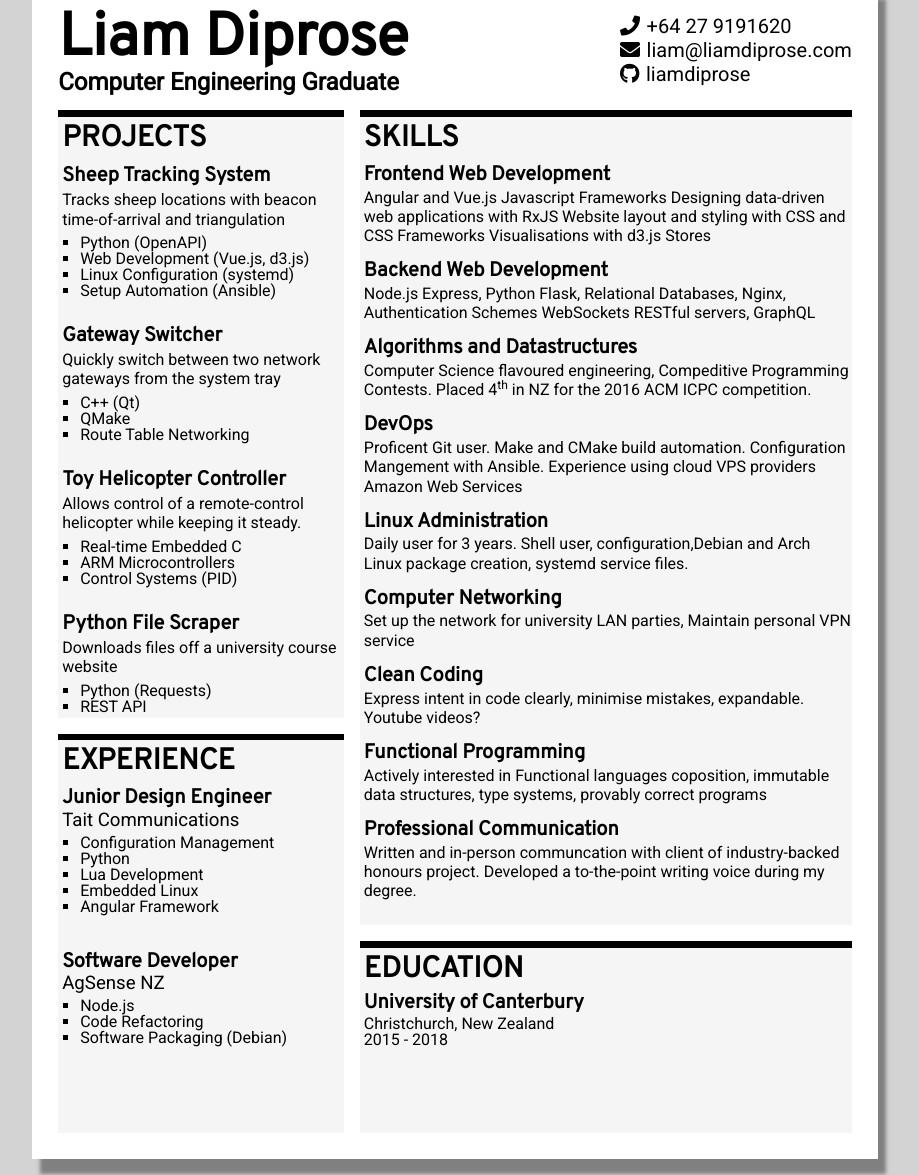
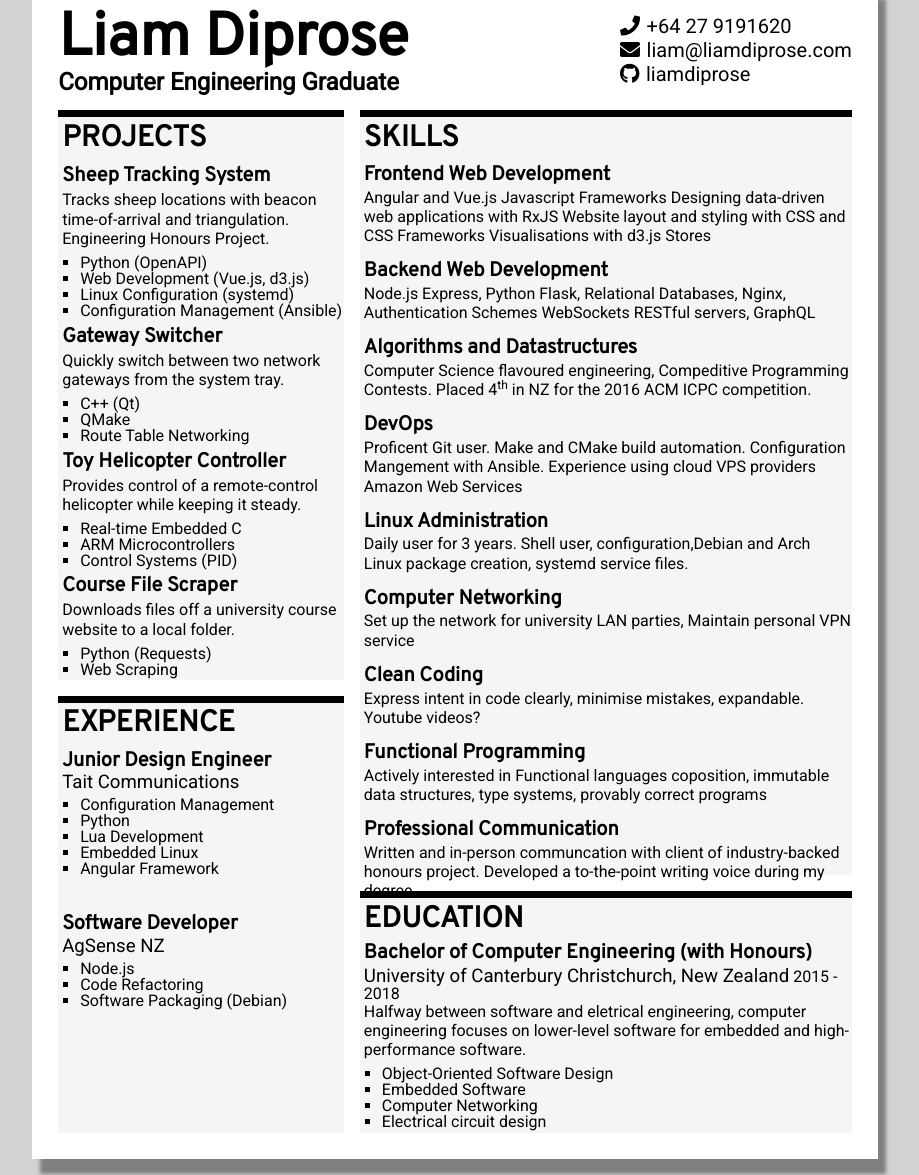
Before and after one commit to liamdiprose/liamdiprose.github.io, a plain HTML site: page index.html in a window 1280 px wide. Shown: the part 32-1207 px from the top of the page, without its empty margins (185-1104 px from the left). Drawn offline with Linux system fonts and the light colour scheme.

Commit message:
Bump generated files

```diff
--- a/dist/style.css
+++ b/dist/style.css
@@ -261,6 +261,9 @@ section#projects .project-list {
 section#education {
   grid-area: edu;
 }
+section#education .education-provider, section#education .education-city {
+  display: inline;
+}
 
 section#experience {
   grid-area: exp;
--- a/index.html
+++ b/index.html
@@ -114,7 +114,7 @@
               Sheep Tracking System
             </h3>
             <p class="description">
-              Tracks sheep locations with beacon time-of-arrival and triangulation
+              Tracks sheep locations with beacon time-of-arrival and triangulation. Engineering Honours Project.
             </p>
             <ul class="project-tech">
 
@@ -124,7 +124,7 @@
 
               <li>Linux Configuration (systemd)</li>
 
-              <li>Setup Automation (Ansible)</li>
+              <li>Configuration Management (Ansible)</li>
             </ul>
           </div>
 
@@ -133,7 +133,7 @@
               Gateway Switcher
             </h3>
             <p class="description">
-              Quickly switch between two network gateways from the system tray
+              Quickly switch between two network gateways from the system tray.
             </p>
             <ul class="project-tech">
 
@@ -150,7 +150,7 @@
               Toy Helicopter Controller
             </h3>
             <p class="description">
-              Allows control of a remote-control helicopter while keeping it steady.
+              Provides control of a remote-control helicopter while keeping it steady.
             </p>
             <ul class="project-tech">
 
@@ -164,16 +164,16 @@
 
           <div class="project">
             <h3 class="title">
-              Python File Scraper
+              Course File Scraper
             </h3>
             <p class="description">
-              Downloads files off a university course website
+              Downloads files off a university course website to a local folder.
             </p>
             <ul class="project-tech">
 
               <li>Python (Requests)</li>
 
-              <li>REST API</li>
+              <li>Web Scraping</li>
             </ul>
           </div>
 
@@ -187,15 +187,22 @@
 
         <div class="education-item">
           <!-- <img class="education-logo" src=""> -->
-          <h3 class="education-provider">
+
+          <h3 class="title">Bachelor of Computer Engineering (with Honours)</h3>
+          <h4 class="education-provider">
             University of Canterbury
-          </h3>
+          </h4>
           <!-- <h2 class="title"> -->
             <!--  -->
           <!-- </h2> -->
-          <h5 class="education-city">Christchurch, New Zealand</h5>
+          <h4 class="education-city">Christchurch, New Zealand</h5>
           <span class="year-range">2015 - 2018</span>
+          <p course="education-description">Halfway between software and eletrical engineering, computer engineering focuses on lower-level software for embedded and high-performance software.</p>
           <ul>
+            <li>Object-Oriented Software Design</li>
+            <li>Embedded Software</li>
+            <li>Computer Networking</li>
+            <li>Electrical circuit design</li>
           </ul>
         </div>
       </section>
```
